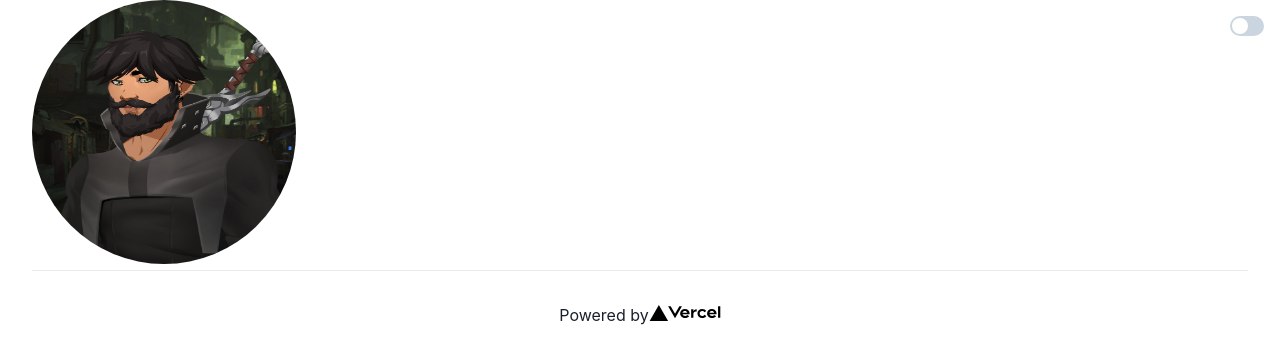
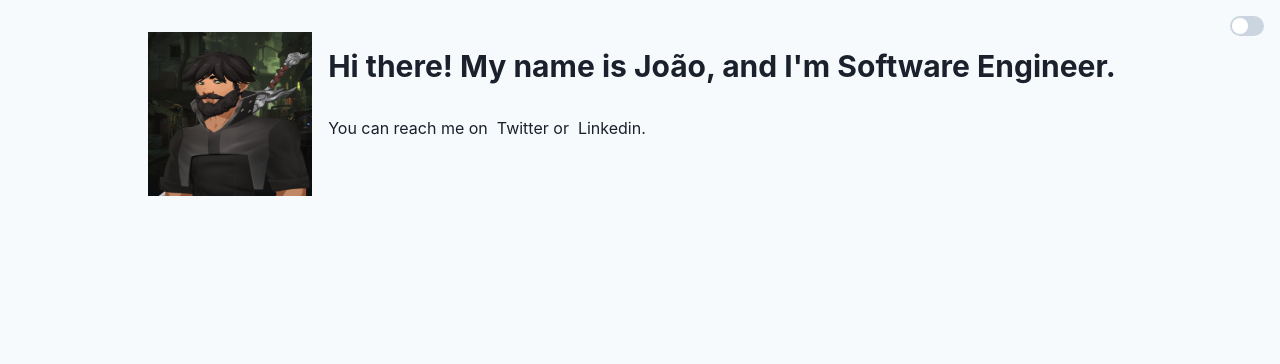
Before and after one commit to JvPelai/personal-website, a Next.js app: page / in a window 1280 px wide. Shown: the top 364 px of the page. Built offline with nearby package versions, Linux system fonts and the light colour scheme.

Commit message:
custom theme config, dark mode and profile spacing

```diff
--- a/package.json
+++ b/package.json
@@ -11,6 +11,10 @@
     "@chakra-ui/react": "^1.7.4",
     "@emotion/react": "^11.7.1",
     "@emotion/styled": "^11.6.0",
+    "@fontsource/open-sans": "^4.5.2",
+    "@fontsource/raleway": "^4.5.0",
+    "@fontsource/roboto": "^4.5.1",
+    "@fontsource/roboto-mono": "^4.5.0",
     "framer-motion": "^5.5.5",
     "next": "12.0.7",
     "react": "17.0.2",
--- a/src/components/Profile.tsx
+++ b/src/components/Profile.tsx
@@ -1,17 +1,32 @@
-import Image from 'next/image'
-import profileImage from '../../public/assets/profile.jpg'
-import utilStyles from '../styles/utils.module.css'
+import { Heading, Stack, Text } from '@chakra-ui/react';
+import Image from 'next/image';
+import profileImage from '../../public/assets/profile.jpg';
+import styles from '../styles/main.module.css';
 const Profile = () => {
   return (
-    <Image
-      priority
-      src={profileImage}
-      className={utilStyles.borderCircle}
-      alt="João Pelai"
-      width={264}
-      height={264}
-    />
-  )
-}
+    <section>
+      <div className={styles.profile}>
+        <Image
+          priority
+          src={profileImage}
+          alt="João Pelai"
+          width={164}
+          height={164}
+        />
 
-export default Profile
+        <Stack className={styles.profileDescription}>
+          <Heading size="lg">
+            Hi there! My name is João, and I&apos;m Software Engineer.
+          </Heading>
+          <Text>
+            <br /> You can reach me on &nbsp;
+            <a href="https://twitter.com/JvPelai">Twitter</a> or &nbsp;
+            <a href="https://www.linkedin.com/in/jvpelai/">Linkedin</a>.
+          </Text>
+        </Stack>
+      </div>
+    </section>
+  );
+};
+
+export default Profile;
--- a/src/pages/index.tsx
+++ b/src/pages/index.tsx
@@ -1,13 +1,11 @@
-import type { NextPage } from 'next'
-import Head from 'next/head'
-import Image from 'next/image'
-import { DarkModeSwitch } from '../components/DarkModeSwitch'
-import Profile from '../components/Profile'
-import styles from '../styles/Home.module.css'
+import type { NextPage } from 'next';
+import Head from 'next/head';
+import { DarkModeSwitch } from '../components/DarkModeSwitch';
+import Profile from '../components/Profile';
 
 const Home: NextPage = () => {
   return (
-    <div className={styles.container}>
+    <body>
       <Head>
         <title>JvPelai - Dev</title>
         <meta name="description" content="João Pelai Personal Website" />
@@ -16,20 +14,8 @@ const Home: NextPage = () => {
 
       <Profile />
       <DarkModeSwitch />
-      <footer className={styles.footer}>
-        <a
-          href="https://vercel.com?utm_source=create-next-app&utm_medium=default-template&utm_campaign=create-next-app"
-          target="_blank"
-          rel="noopener noreferrer"
-        >
-          Powered by{' '}
-          <span className={styles.logo}>
-            <Image src="/vercel.svg" alt="Vercel Logo" width={72} height={16} />
-          </span>
-        </a>
-      </footer>
-    </div>
-  )
-}
+    </body>
+  );
+};
 
-export default Home
+export default Home;
--- a/src/styles/Home.module.css
+++ /dev/null
@@ -1,38 +0,0 @@
-.container {
-  padding: 0 2rem;
-}
-
-
-.footer {
-  display: flex;
-  flex: 1;
-  padding: 2rem 0;
-  border-top: 1px solid #eaeaea;
-  justify-content: center;
-  align-items: center;
-}
-
-.footer a {
-  display: flex;
-  justify-content: center;
-  align-items: center;
-  flex-grow: 1;
-}
-
-
-.code {
-  background: #fafafa;
-  border-radius: 5px;
-  padding: 0.75rem;
-  font-size: 1.1rem;
-  font-family: Menlo, Monaco, Lucida Console, Liberation Mono, DejaVu Sans Mono,
-    Bitstream Vera Sans Mono, Courier New, monospace;
-}
-
-.grid {
-  display: flex;
-  align-items: center;
-  justify-content: center;
-  flex-wrap: wrap;
-  max-width: 800px;
-}
--- /dev/null
+++ b/src/styles/global.css
@@ -0,0 +1,17 @@
+html,
+body {
+  font-family: Roboto;
+}
+
+* {
+  box-sizing: border-box;
+}
+
+a {
+  color: #0070f3;
+  text-decoration: none;
+}
+
+a:hover {
+  text-decoration: underline;
+}
--- a/src/styles/globals.css
+++ /dev/null
@@ -1,16 +0,0 @@
-html,
-body {
-  padding: 0;
-  margin: 0;
-  font-family: -apple-system, BlinkMacSystemFont, Segoe UI, Roboto, Oxygen,
-    Ubuntu, Cantarell, Fira Sans, Droid Sans, Helvetica Neue, sans-serif;
-}
-
-a {
-  color: inherit;
-  text-decoration: none;
-}
-
-* {
-  box-sizing: border-box;
-}
--- /dev/null
+++ b/src/styles/main.module.css
@@ -0,0 +1,10 @@
+.profile {
+  display: flex;
+  justify-content: center;
+  padding: 1em;
+  margin: 1em;
+}
+
+.profileDescription {
+  margin: 1em;
+}
--- a/src/styles/utils.module.css
+++ /dev/null
@@ -1,8 +0,0 @@
-.borderCircle {
-  border-radius: 9999px;
-}
-
-.headingMd {
-  font-size: 1.2rem;
-  line-height: 1.5;
-}
--- /dev/null
+++ b/src/theme/index.tsx
@@ -0,0 +1,23 @@
+import { extendTheme, ThemeConfig, ThemeProviderProps } from '@chakra-ui/react';
+import { mode, createBreakpoints } from '@chakra-ui/theme-tools';
+const breakpoints = createBreakpoints({
+  sm: '40em',
+  md: '52em',
+  lg: '64em',
+  xl: '80em',
+});
+const styles = {
+  global: (props: ThemeProviderProps) => ({
+    body: {
+      bg: mode('gray.50', '#151a23')(props),
+    },
+  }),
+  breakpoints,
+};
+const config: ThemeConfig = {
+  useSystemColorMode: true,
+};
+
+const theme = extendTheme({ ...config, styles });
+
+export default theme;
```
Also changed, not shown: src/pages/_app.tsx (+8 -6 lines), .eslintrc.json, 2 other files (tests, documents, lock files or other folders).
